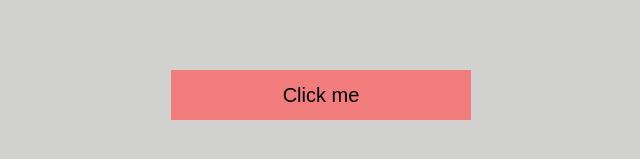
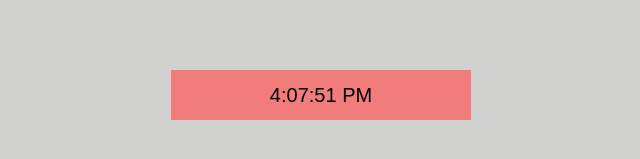
Before and after one commit to Stefanacef/Vue-, a Vue app: page / in a window 1280 px wide. Shown: the part 305-464 px from the top of the page, without its empty margins (319-959 px from the left). Built offline with nearby package versions, Linux system fonts and the light colour scheme.

Commit message:
making the component more reusable and updating the time on click

```diff
--- a/src/App.vue
+++ b/src/App.vue
@@ -1,5 +1,16 @@
 <template>
-  <Button @click="toggleDisplayDate" :displayDate="displayDate" :text="text" />
+  <Button
+    @click="toggleUpdateTime"
+    :updateTime="updateTime"
+    :isDate="!isDate"
+  />
+
+  <!-- <Button
+    @click="toggleDisplayDate"
+    :displayDate="displayDate"
+    :isDate="isDate"
+    :text="text"
+  /> -->
 </template>
 
 <script>
@@ -11,11 +22,16 @@ export default {
     return {
       text: "Click me",
       displayDate: false,
+      isDate: true,
+      updateTime: false,
     };
   },
   methods: {
     toggleDisplayDate() {
       this.displayDate = !this.displayDate;
+    },
+    toggleUpdateTime() {
+      this.updateTime = !this.updateTime;
     },
   },
 };
@@ -33,7 +49,7 @@ export default {
   width: 100vw;
   background: rgba(135, 136, 134, 0.384);
   display: flex;
-  justify-content: center;
+  justify-content: space-around;
   align-items: center;
 }
 </style>
--- a/src/components/Button.vue
+++ b/src/components/Button.vue
@@ -1,12 +1,12 @@
 <template>
   <button class="show-date--btn">
-    {{ !displayDate ? text : currentDate() }}
+    {{ isDate ? (!displayDate ? text : currentDate()) : currentTime() }}
   </button>
 </template>
 
 <script>
 export default {
-  props: ["displayDate", "text"],
+  props: ["displayDate", "text", "isDate"],
   methods: {
     currentDate() {
       const current = new Date();
@@ -14,6 +14,11 @@ export default {
         current.getMonth() + 1
       }.${current.getFullYear()}`;
       return date;
+    },
+    currentTime() {
+      const current = new Date();
+      const time = current.toLocaleTimeString();
+      return time;
     },
   },
 };
```
